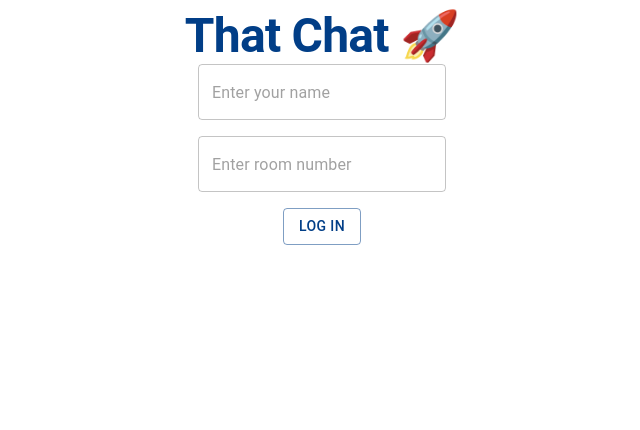
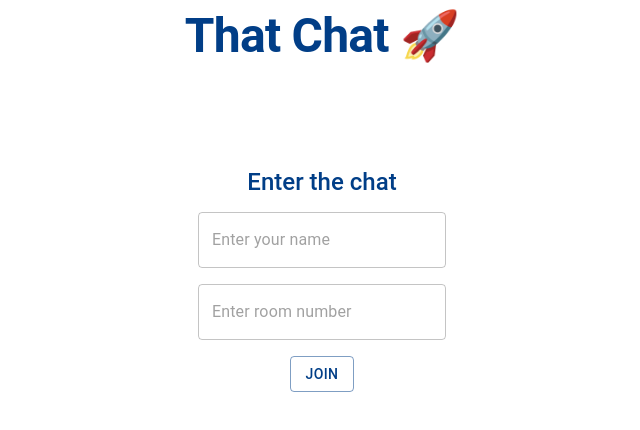
Before and after one commit to CristiManolescu/that-chat-v2, a React (Create React App) app in the folder client/: page / in a window 1280 px wide. Shown: the top 430 px of the page, without its empty margins (318-958 px from the left). Built offline with nearby package versions, Linux system fonts and the light colour scheme; no server answers.

Commit message:
Chore: Started redesign

```diff
--- a/client/src/App.js
+++ b/client/src/App.js
@@ -8,7 +8,7 @@ import {
 } from "@mui/material";
 import io from "socket.io-client";
 import MessageBox from "./components/MessageBox";
-//import ChatRooms from "./components/ChatRooms";
+//import bgImage from "./images/background.jpg";
 import { useState } from "react";
 const socket = io.connect("http://localhost:3001");
 
@@ -32,7 +32,6 @@ function App() {
       sx={{
         display: "flex",
         flexDirection: "column",
-        justifyContent: "center",
       }}
     >
       <Typography
@@ -49,24 +48,24 @@ function App() {
         <Box
           sx={{
             display: "flex",
-            bgcolor: "tomato",
             height: "50vh",
-            borderRadius: "5px",
           }}
         >
-          {/* <ChatRooms username={username} /> */}
           <MessageBox username={username} room={room} socket={socket} />
         </Box>
       ) : (
         <Box
-          sx={{
-            display: "flex",
-            justifyContent: "center",
-            flexDirection: "column",
-            alignItems: "center",
-            gap: 2,
-          }}
+          display="flex"
+          flexDirection="column"
+          justifyContent="center"
+          alignItems="center"
+          gap={2}
+          p={2}
+          minHeight="50vh"
         >
+          <Typography variant="h3" color="primary.main">
+            Enter the chat
+          </Typography>
           <TextField
             placeholder="Enter your name"
             onChange={(e) => setUsername(e.target.value)}
@@ -84,7 +83,7 @@ function App() {
             }}
           />
           <Button variant="outlined" onClick={handleAction}>
-            Log in
+            Join
           </Button>
           {error && <Alert severity="error">{error}</Alert>}
         </Box>
--- a/client/src/components/MessageBox.jsx
+++ b/client/src/components/MessageBox.jsx
@@ -1,4 +1,4 @@
-import { Box, TextField, Stack } from "@mui/material";
+import { Box, TextField, Stack, Typography } from "@mui/material";
 import React, { useEffect, useState } from "react";
 import ChatMessage from "./ChatMessage";
 
@@ -34,12 +34,15 @@ const MessageBox = ({ username, room, socket }) => {
     <Stack
       sx={{
         border: "1px solid",
+        borderRadius: "5px",
         width: 1,
         p: 1,
         m: 1,
       }}
     >
-      <Box>Live chat</Box>
+      <Typography variant="h3" color="secondary.main">
+        Live chat
+      </Typography>
       <Stack
         spacing={2}
         direction="column"
--- a/client/src/index.js
+++ b/client/src/index.js
@@ -24,7 +24,7 @@ const theme = createTheme({
     },
     h3: {
       fontSize: "1.5rem",
-      fontWeight: "600",
+      fontWeight: "500",
     },
     author: {
       fontWeight: "bold",
```
Also changed, not shown: client/src/components/inactivated-ChatRooms.jsx (renamed from client/src/components/ChatRooms.jsx), client/src/images/background.jpg (added).
